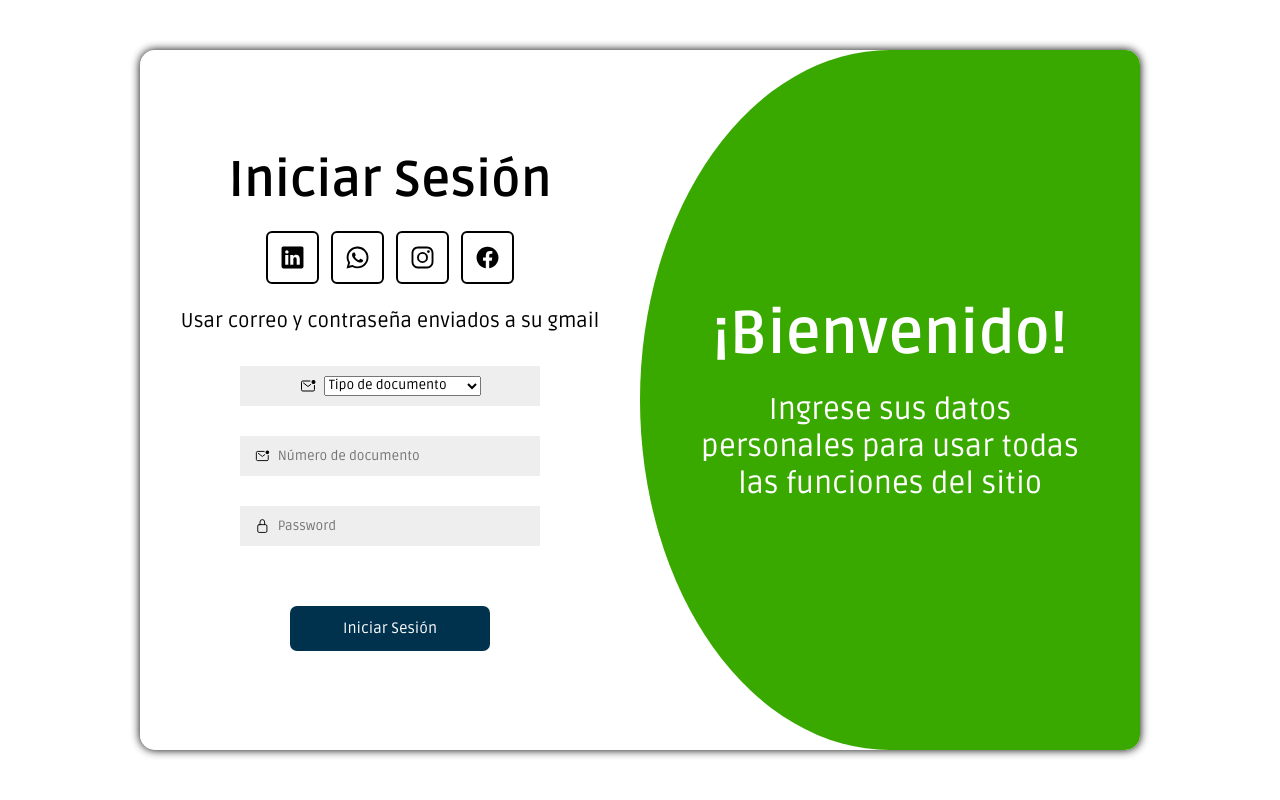
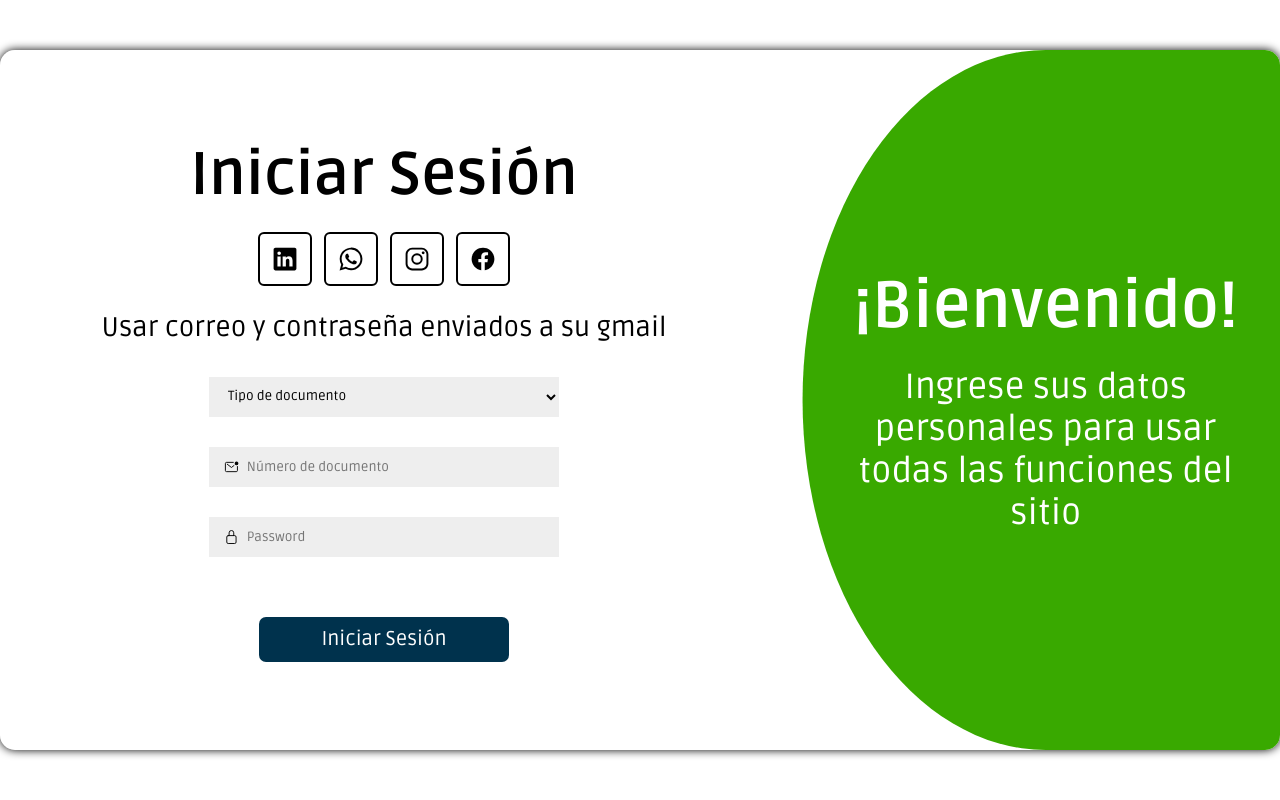
Before and after one commit to astherdev/ProyectoFormativo1, a PHP site: page /auth/login.php in a window 1280 px wide. Run offline with PHP 8.4, Linux system fonts and the light colour scheme; some web fonts are replaced.

Commit message:
subiendo login 80% full

```diff
--- a/assets/css/footer.css
+++ b/assets/css/footer.css
@@ -4,10 +4,6 @@
     padding: 0;
     box-sizing: border-box;
 }
-body{
-    background-color: black;
-}
-
 .logos {
     width: 30px;
     height: 30px;
@@ -15,7 +11,7 @@ body{
 #footer {
     background-color: #39A900;
     width: 100%;
-    height: 70px;
+    height: 50px;
     padding: 10px 3%;
     display: flex;
     align-items: center;
--- a/assets/css/login.css
+++ b/assets/css/login.css
@@ -37,7 +37,7 @@ body {
 
 
 .container{
-    width: 1000px;
+    width: 1550px;
     height: 700px;
     display: flex;
     position: relative;
@@ -61,12 +61,12 @@ body {
 }
 
 .container-form h2{
-    font-size: 50px;
+    font-size: 60px;
     margin-bottom: 20px;
 }
 
 .sign-in{
-    transform: translateX(-25%);
+    transform: translateX(-20%);
 }
 
 .social-networks{
@@ -80,17 +80,32 @@ body {
     border-radius: 6px;
     padding: 12px;
     cursor: pointer;
-    font-size: 25px;
+    font-size: 26px;
 }
 
 
 .container-form span{
-    font-size: 20px;
+    font-size: 27px;
     margin-bottom: 33px;
 }
 
+.container-select select {
+    width: 350px;
+    height: 40px;
+    margin-bottom: 30px;
+    display: flex;
+    justify-content: center;
+    align-items: center;
+    gap: 8px;
+    padding: 0 15px;
+    background-color: #EEEEEE;
+    border: none;
+    outline: none;
+
+}
+
 .container-input{
-    width: 300px;
+    width: 350px;
     height: 40px;
     margin-bottom: 30px;
     display: flex;
@@ -109,17 +124,12 @@ body {
     background-color: inherit;
 }
 
-.container-form a{
-    color: black;
-    font-size: 14px;
-    margin-bottom: 20px;
-    margin-top: 5px;
-}
+
 
 button{
-    width: 200px;
+    width: 250px;
     height: 45px;
-    font-size: 15px;
+    font-size: 20px;
     border: none;
     border-radius: 7px;
     cursor: pointer;
@@ -131,14 +141,12 @@ button{
 
 .container-welcome{
     position: absolute;
-    width: 50%;
+    width: 38%;
     height: 100%;
     display: flex;
     align-items: center;
-    transform: translate(100%);
+    transform: translate(165%);
     background-color: #39A900;
-    overflow: hidden;
-    transition: transform 0.5s ease-in-out, border-radius 0.5s ease-in-out;
     border-radius: 50% 0 0 50%;
 
 }
@@ -152,14 +160,13 @@ button{
     gap: 20px;
     padding: 0 50px;
     color: white;
-    transition: transform 0.5s ease-in-out;
 }
 .container-welcome h3{
-    font-size: 60px;
+    font-size: 65px;
 }
 
 .container-welcome p{
-    font-size: 30px;
+    font-size: 35px;
     text-align: center;
 }
 
--- a/auth/login.php
+++ b/auth/login.php
@@ -24,8 +24,7 @@
             </div>
             <span>Usar correo y contraseña enviados a su gmail</span>
 
-            <div class="container-input">
-                <ion-icon name="mail-unread-outline"></ion-icon>
+            <div class="container-select">
                 <select name="tipoDocu" required>
                     <option value="">Tipo de documento</option>
                     <option value="TI">Tarjeta de Identidad</option>
--- a/includes/footer.php
+++ b/includes/footer.php
@@ -13,9 +13,9 @@
     <footer>
         <div id="footer">
             <div id="iconos-footer">
-                <a href="https://www.facebook.com/tuempresa" ><img  class="logos"src="../assets/img/facebook.png"></a>
-                <a href="https://www.twitter.com/tuempresa" ><img  class="logos"src="../assets/img/gorjeo.png"></a>
-                <a href="https://www.instagram.com/tuempresa" ><img class="logos" src="../assets/img/instagram.png"></a>
+                <a href="https://www.facebook.com/tuempresa" ><img  class="logos"src="/Sensli/ProyectoFormativo1/assets/img/facebook.png"></a>
+                <a href="https://www.twitter.com/tuempresa" ><img  class="logos"src="/Sensli/ProyectoFormativo1/assets/img/gorjeo.png"></a>
+                <a href="https://www.instagram.com/tuempresa" ><img class="logos" src="/Sensli/ProyectoFormativo1/assets/img/instagram.png"></a>
             </div>
             <div id="ContentRights">
                 <p>&copy; Sena, Todos los derechos reservados</p>
--- a/includes/header.php
+++ b/includes/header.php
@@ -11,7 +11,7 @@
 </head>
 <body>
     <div id="header">
-        <img id="logoSena" src="../assets/img/Logo-Sena-Negativo.png" alt="Logo">
+        <img id="logoSena" src="/Sensli/ProyectoFormativo1/assets/img/Logo-Sena-Negativo.png" alt="Logo_Sena">
         <div id="titulo-header">
             <h2>Inicio</h2>
         </div>
--- a/pages/Admin/View_Profile.php
+++ b/pages/Admin/View_Profile.php
@@ -7,11 +7,13 @@
     <meta charset="UTF-8">
     <meta name="viewport" content="width=device-width, initial-scale=1.0">
     <link rel="stylesheet" href="../../assets/css/header.css">
+    <link rel="stylesheet" href="../../assets/css/footer.css">
     <title>View Profile</title>
 </head>
 <body>
     <?php
-        include "../../includes/header.php";
+
+        require_once '../../includes/header.php';
     ?>
     <div id="infoAdmin">
         <h1>Información Administrador</h1>
@@ -30,5 +32,7 @@
             </div>
         </div>
     </div>
+
+    <?php require_once ('../../includes/footer.php');?>
 </body>
 </html>
```
